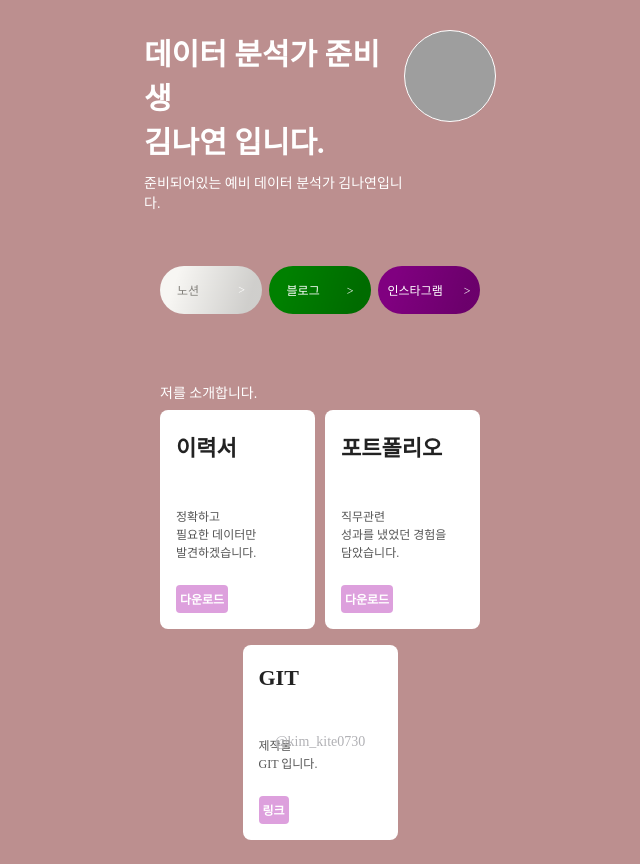
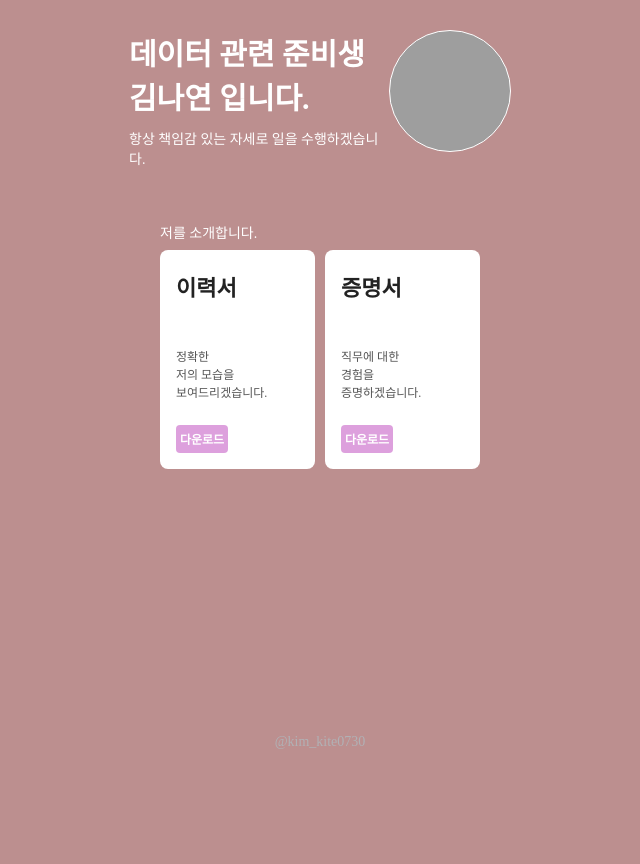
Before and after one commit to NAYEONKIM730/my-new-page, a plain HTML site: page index.html in a window 1280 px wide. Shown: the whole page, without its empty margins (320-960 px from the left). After the commit the page ends 800 px from the top, so only its background shows below. Drawn offline with Linux system fonts and the light colour scheme; grey boxes are pictures that could not be loaded; a web font is replaced by a local one.

Commit message:
New update

```diff
--- a/index.html
+++ b/index.html
@@ -23,8 +23,8 @@
             margin-bottom: 40px;
         }
         .profile {
-            width: 90px;
-            height: 90px;
+            width: 120px;
+            height: 120px;
             border-radius: 100%;
             border: 1px solid white;
             background-image: url('8.jpg-2.jpg');
@@ -136,42 +136,42 @@
     <div class="wrap">
         <div class="pro">
             <div class="headcopy">
-                <h1 class="main">데이터 분석가 준비생<br>김나연 입니다.</h1>
-                <p class="sub">준비되어있는 예비 데이터 분석가 김나연입니다.</p>
+                <h1 class="main">데이터 관련 준비생<br>김나연 입니다.</h1>
+                <p class="sub">항상 책임감 있는 자세로 일을 수행하겠습니다.</p>
             </div>
             <div class="profile"></div>
         </div>
-        <div class="minis">
+       <!-- <div class="minis">
             <a class="notion" target="_blank" href="https://spartacodingclub.kr/">노션             <span style="color:#FFFFFF">></span></a>
             <a class="brunch" target="_blank" href="https://spartacodingclub.kr/">블로그         ></a>
             <a class="facebook" target="_blank" href="https://spartacodingclub.kr/">인스타그램       ></a>
-        </div>
+        </div>-->
         <div style="color:#FFFFFF;width: 320px;font-size: 14px;margin-bottom: 8px;">저를 소개합니다.</div>
         <div class="bigs">
-            <a target="_blank" href="https://drive.google.com/file/d/1vKXXHboiF39D8OdandIZRlAVe4ggnONb/view">
+            <a target="_blank" href="https://drive.google.com/file/d/1it0XrgKC8tWLChm_L9sIEyblc2JZhRs3/view?usp=share_link">
                 <div class="name">이력서</div>
-                <div class="desc">정확하고<br>필요한 데이터만 <br>발견하겠습니다.</div>
+                <div class="desc">정확한<br>저의 모습을<br>보여드리겠습니다.</div>
                 <div class="btn">다운로드</div>
             </a>
-            <a target="_blank" href="https://drive.google.com/file/d/1vKXXHboiF39D8OdandIZRlAVe4ggnONb/view">
-                <div class="name">포트폴리오</div>
-                <div class="desc">직무관련<br>성과를 냈었던 경험을<br>담았습니다.</div>
+            <a target="_blank" href="https://drive.google.com/file/d/13vwzyGnAOLMp2ySav_SDi94G7YxLuHyn/view?usp=share_link">
+                <div class="name">증명서</div>
+                <div class="desc">직무에 대한<br>경험을<br>증명하겠습니다.</div>
                 <div class="btn">다운로드</div>
             </a>
         </div>
         <div style="color:#B1B1B5;font-size: 14px;background-position: center;background-size: cover;position: absolute;bottom: 50px;">@kim_kite0730</div>
         </div>
-        <div class="bigs">
+        <!--<div class="bigs">
             <a target="_blank" href="https://drive.google.com/file/d/1vKXXHboiF39D8OdandIZRlAVe4ggnONb/view">
                 <div class="name">GIT</div>
-                <div class="desc">제작물<br>GIT 입니다. <br></div>
+                <div class="desc">제가 연습한<br>GIT<br>제작물입니다.</div>
                 <div class="btn">링크</div>
             </a>
-            <!-- <a target="_blank" href="https://drive.google.com/file/d/1vKXXHboiF39D8OdandIZRlAVe4ggnONb/view">
+             <a target="_blank" href="https://drive.google.com/file/d/1vKXXHboiF39D8OdandIZRlAVe4ggnONb/view">
                 <div class="name">포트폴리오</div>
                 <div class="desc">직무관련<br>성과를 냈었던 경험을<br>담았습니다.</div>
                 <div class="btn">다운로드</div>
-            </a> -->
-        </div>
+            </a>
+        </div>-->
 </body>
 </html>
```
